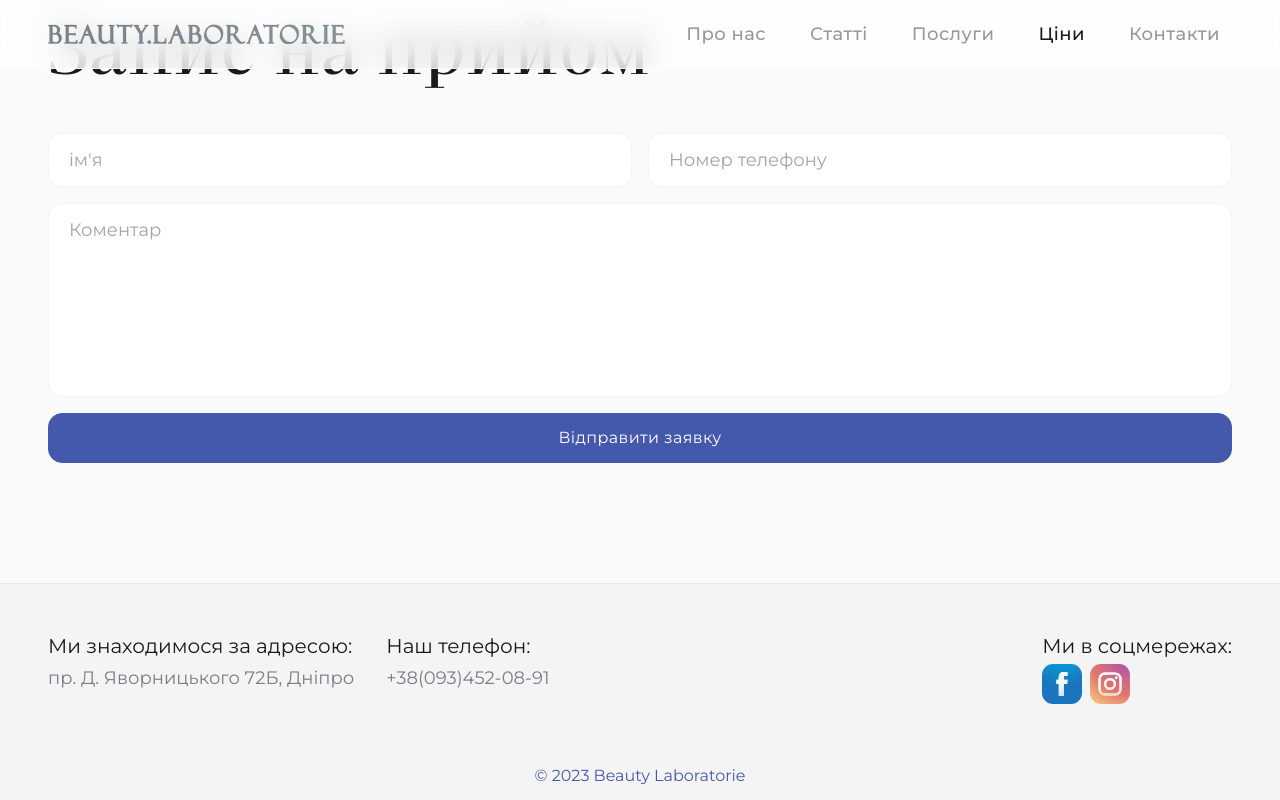
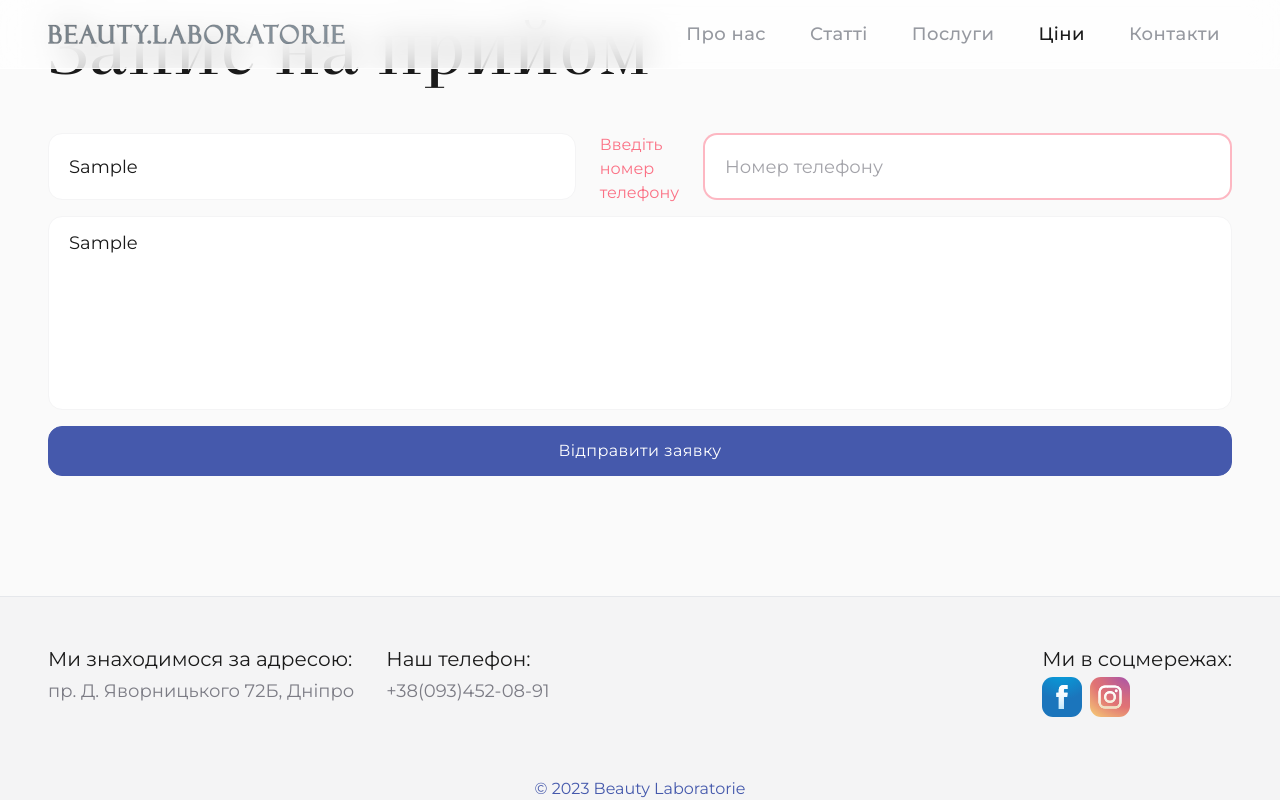
Before and after one commit to Beauty-lab-team/beauty_laboratorie, a Next.js app: page /prices in a window 1280 px wide. Both pictures are taken after typing "Sample", "Sample", "Sample" into the empty fields and a click on the button "Вiдправити заявку". Shown: the part 599-1399 px from the top of the page. Built offline with nearby package versions, Linux system fonts and the light colour scheme; a web font is replaced by a local one.

Commit message:
validate form

```diff
--- a/next.config.js
+++ b/next.config.js
@@ -1,10 +1,3 @@
-if (!process.env.WORDPRESS_API_URL) {
-   throw new Error(`
-    Please provide a valid WordPress instance URL.
-    Add to your environment variables WORDPRESS_API_URL.
-  `)
-}
-
 /** @type {import('next').NextConfig} */
 module.exports = {
    images: {
--- a/src/components/common/form/Form.jsx
+++ b/src/components/common/form/Form.jsx
@@ -7,10 +7,33 @@ export default function Form({ handleClose }) {
    const [phone, setPhone] = useState('')
    const [name, setName] = useState('')
    const [description, setDescription] = useState('')
+   const [errors, setErrors] = useState({})
+
    const handleInput = ({ target: { value } }) => setPhone(value)
+
+   const validate = () => {
+      const errors = {}
+      if (!name.trim()) {
+         errors.name = "Ім'я не може бути порожнім"
+      }
+      if (!phone.trim()) {
+         errors.phone = 'Введіть номер телефону'
+      } else if (!/^\(\+38\)\d{3}-\d{3}-\d{2}-\d{2}$/.test(phone)) {
+         errors.phone = 'Невірний формат номеру телефону'
+      }
+      if (!description.trim()) {
+         errors.description = 'Коментар не може бути порожнім'
+      }
+      return errors
+   }
 
    const handlerSubmit = e => {
       e.preventDefault()
+      const errors = validate()
+      if (Object.keys(errors).length) {
+         setErrors(errors)
+         return
+      }
       const data = {
          name,
          phone,
@@ -20,13 +43,16 @@ export default function Form({ handleClose }) {
       setName('')
       setPhone('')
       setDescription('')
+      setErrors({})
       handleClose ? handleClose(false) : null
    }
 
    return (
       <form className={s.form} onSubmit={handlerSubmit}>
          <div>
-            <input value={name} onChange={e => setName(e.target.value)} name='name' id='name' type='text' placeholder="iм'я" required />
+            {errors.name && <span className={s.error}>{errors.name}</span>}
+            <input value={name} onChange={e => setName(e.target.value)} name='name' id='name' type='text' placeholder="iм'я" />
+            {errors.phone && <span className={s.error}>{errors.phone}</span>}
             <ReactInputMask
                mask='(+38)999-999-99-99'
                value={phone}
@@ -36,6 +62,7 @@ export default function Form({ handleClose }) {
                aria-label='Номер телефону'
             />
          </div>
+         {errors.description && <span className={s.error}>{errors.description}</span>}
          <textarea
             value={description}
             onChange={e => setDescription(e.target.value)}
@@ -44,7 +71,6 @@ export default function Form({ handleClose }) {
             cols='40'
             rows='6'
             placeholder='Коментар'
-            required
          ></textarea>
          <Button type='submit'>Вiдправити заявку</Button>
       </form>
--- a/src/components/common/form/Form.module.scss
+++ b/src/components/common/form/Form.module.scss
@@ -19,4 +19,11 @@
          @apply text-accent-1 border-accent-1 bg-transparent;
       }
    }
+   .error {
+      @apply text-rose-400 text-base mb-[-5px] ml-2;
+      & + input,
+      & + textarea {
+         @apply border-rose-400/50 border-2;
+      }
+   }
 }
```
